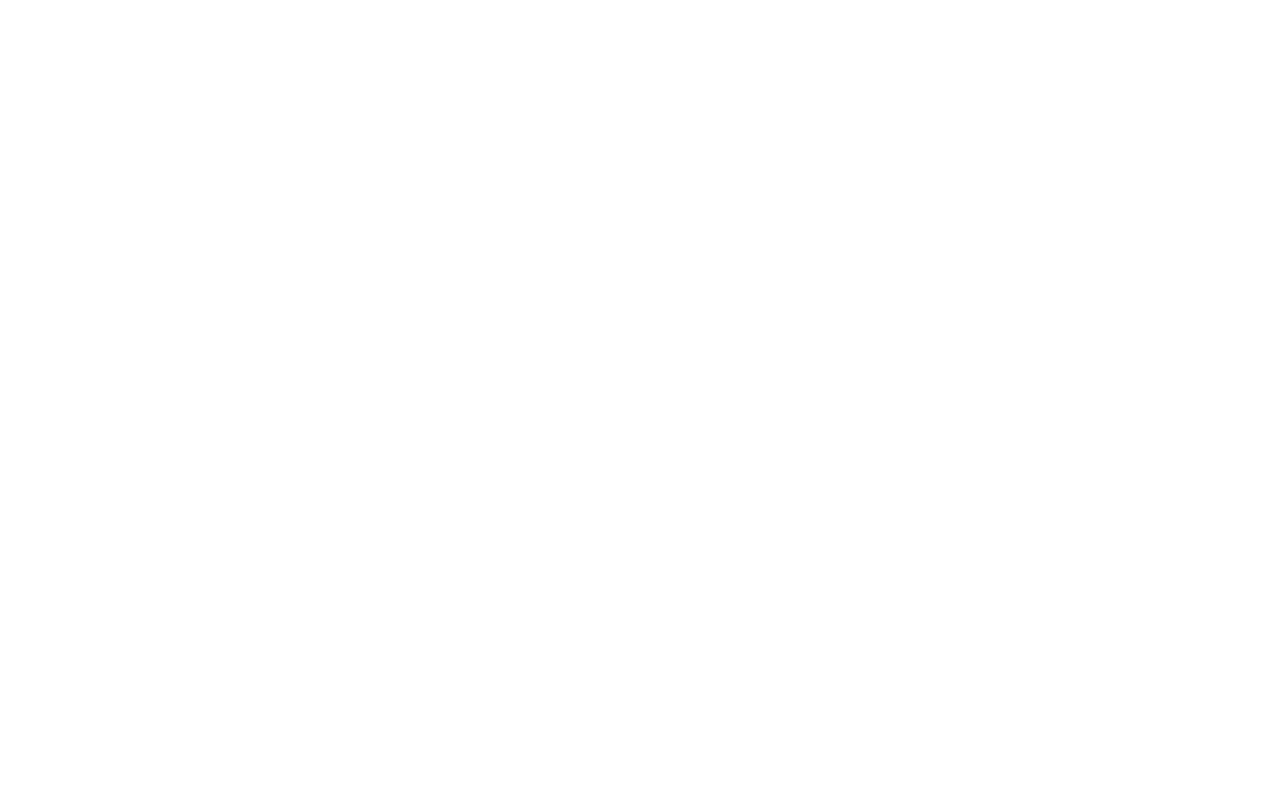
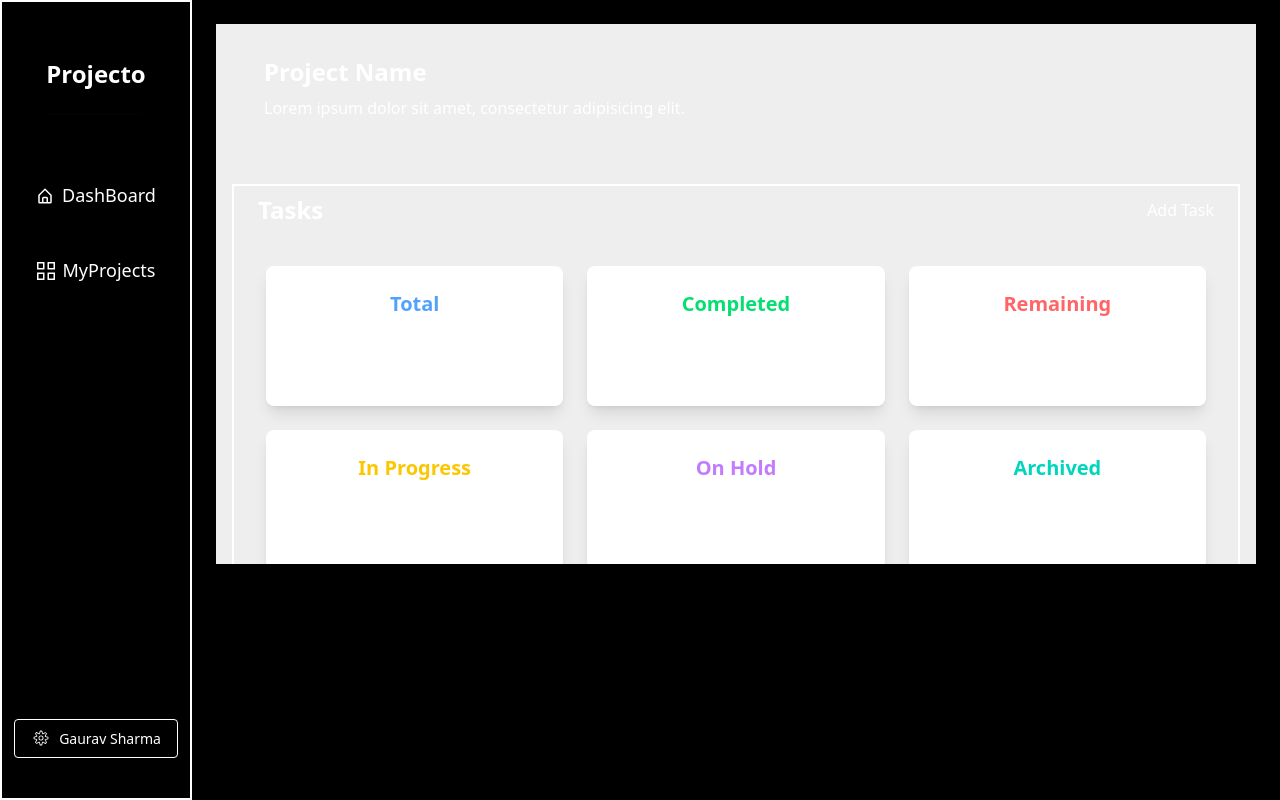
Before and after one commit to GauravSharma1711/Taskify, a React (Vite) app in the folder frontend/: page /project in a window 1280 px wide. Before the commit this address had no page. Built offline with nearby package versions, Linux system fonts and the light colour scheme.

Commit message:
project page ui

```diff
--- a/frontend/src/App.jsx
+++ b/frontend/src/App.jsx
@@ -7,6 +7,7 @@
 import Layout from './layout/Layout'
 import MyProjects from './pages/MyProjects'
 import Profile from './pages/Profile'
+import Project from './components/Project'
 
 
 const App = () => {
@@ -22,6 +23,7 @@
         <Route path="/dashboard" element={<Dashboard />} />
         <Route path="/myprojects" element={<MyProjects />} />
         <Route path="/profile" element={<Profile />} />
+        <Route path="/project" element={<Project/>} />
         {/* You can add more sidebar pages here */}
       </Route>
 
--- /dev/null
+++ b/frontend/src/components/Project.jsx
@@ -0,0 +1,120 @@
+import React from 'react'
+
+const Project = () => {
+  return (
+    <div className=' flex flex-col gap-4 bg-base-300 w-full  h-[540px] overflow-y-scroll ' >
+
+
+   <div className=' flex flex-col gap-2 px-8 py-4 m-4' >
+    <h1 className=' font-bold text-2xl' >Project Name</h1>
+    <p>Lorem ipsum dolor sit amet, consectetur adipisicing elit.</p>
+   </div>
+
+
+   <div className=' flex flex-col border-2 mx-4 my-4 border-white   ' >
+
+    <div className=' p-2 flex items-center justify-between mx-4  '>
+        <div>
+    <h2 className=' font-bold text-2xl'>Tasks</h2>
+        </div>
+        <div>
+    <button>Add Task</button>
+        </div>
+    </div>
+
+      <div className='grid grid-cols-1 place-items-center md:grid-cols-2 lg:grid-cols-3 gap-6 p-8'>
+
+
+        <div className='card bg-base-100 w-full rounded-lg shadow-lg transform transition-transform hover:scale-105'>
+          <div className="card-body flex flex-col items-center justify-center p-6">
+            <h2 className="card-title text-xl font-semibold text-blue-400 mb-2">Total</h2>
+            <span className='font-bold text-5xl text-white'>7</span>
+          </div>
+        </div>
+
+
+        <div className='card bg-base-100 w-full rounded-lg shadow-lg transform transition-transform hover:scale-105'>
+          <div className="card-body flex flex-col items-center justify-center p-6">
+            <h2 className="card-title text-xl font-semibold text-green-400 mb-2">Completed</h2>
+            <span className='font-bold text-5xl text-white'>4</span>
+          </div>
+        </div>
+
+
+        <div className='card bg-base-100 w-full rounded-lg shadow-lg transform transition-transform hover:scale-105'>
+          <div className="card-body flex flex-col items-center justify-center p-6">
+            <h2 className="card-title text-xl font-semibold text-red-400 mb-2">Remaining</h2>
+            <span className='font-bold text-5xl text-white'>3</span>
+          </div>
+        </div>
+
+
+        <div className='card bg-base-100 w-full rounded-lg shadow-lg transform transition-transform hover:scale-105'>
+          <div className="card-body flex flex-col items-center justify-center p-6">
+            <h2 className="card-title text-xl font-semibold text-yellow-400 mb-2">In Progress</h2>
+            <span className='font-bold text-5xl text-white'>2</span>
+          </div>
+        </div>
+
+
+        <div className='card bg-base-100 w-full rounded-lg shadow-lg transform transition-transform hover:scale-105'>
+          <div className="card-body flex flex-col items-center justify-center p-6">
+            <h2 className="card-title text-xl font-semibold text-purple-400 mb-2">On Hold</h2>
+            <span className='font-bold text-5xl text-white'>1</span>
+          </div>
+        </div>
+
+
+        <div className='card bg-base-100 w-full rounded-lg shadow-lg transform transition-transform hover:scale-105'>
+          <div className="card-body flex flex-col items-center justify-center p-6">
+            <h2 className="card-title text-xl font-semibold text-teal-400 mb-2">Archived</h2>
+            <span className='font-bold text-5xl text-white'>0</span>
+          </div>
+        </div>
+
+      </div>
+   </div>
+
+
+ <div className=' flex flex-col border-2 mx-4 my-4 border-white   ' >
+
+<div className=' p-2 flex items-center justify-between mx-4  '>
+        <div>
+    <h2 className=' font-bold text-2xl'>Notes</h2>
+        </div>
+        <div>
+    <button>Add Note</button>
+        </div>
+    </div>
+
+        <div className='grid grid-cols-1 lg:grid-cols-3 place-items-center gap-4 p-8'>
+  <div className='card bg-base-200 w-full max-w-xs shadow-sm'>
+    <div className="card-body flex flex-col items-center justify-center">
+      <h2 className="card-title">Total</h2>
+      <span className='font-bold text-2xl'>7</span>
+    </div>
+  </div>
+
+  <div className='card bg-base-200 w-full max-w-xs shadow-sm'>
+    <div className="card-body flex flex-col items-center justify-center">
+      <h2 className="card-title">Completed</h2>
+      <span className='font-bold text-2xl'>4</span>
+    </div>
+  </div>
+
+  <div className='card bg-base-200 w-full max-w-xs shadow-sm'>
+    <div className="card-body flex flex-col items-center justify-center">
+      <h2 className="card-title">Remaining</h2>
+      <span className='font-bold text-2xl'>3</span>
+    </div>
+  </div>
+</div>
+
+ </div>
+
+
+    </div>
+  )
+}
+
+export default Project
--- a/frontend/src/components/Sidebar.jsx
+++ b/frontend/src/components/Sidebar.jsx
@@ -6,49 +6,48 @@
 
 const Sidebar = () => {
   return (
-    <div className='flex flex-col items-center  min-h-screen w-64 text-white p-10 border-2 border-white-600'>
+    <div className='flex flex-col items-center  min-h-screen w-48 text-white p-10 border-2 border-white-600'>
 
         <div className=' p-4'>
-            <h1 className=' text-2xl font-bold'>Taskify</h1>
+            <h1 className=' text-2xl font-bold'>Projecto</h1>
       <div className="divider w-24"></div>
         </div>
 
 
-        <div className=' flex flex-col items-center mt-4 gap-6'>
+        <main className=' flex flex-grow flex-col items-center mt-4 gap-6'>
 
-          <Link to={'/dashboard'} className=' text-[18px] flex px-12 py-3 rounded-sm  cursor-pointer items-center hover:bg-base-200 justify-center gap-2' >
+          <Link to={'/dashboard'} className=' text-[18px] flex px-6 py-3 rounded-sm  cursor-pointer items-center hover:bg-base-200 justify-center gap-2' >
            <BiHomeAlt />
            DashBoard
            </Link>
 
- <Link to={'/myprojects'} className=' text-[18px] flex px-12 py-3 rounded-sm  cursor-pointer items-center hover:bg-base-200 justify-center gap-2' >
+ <Link to={'/myprojects'} className=' text-[18px] flex px-6 py-3 rounded-sm  cursor-pointer items-center hover:bg-base-200 justify-center gap-2' >
            <GrProjects />
            MyProjects
            </Link>
 
 
+        </main>
 
-
-        </div>
-
-<div className="dropdown dropdown-top absolute bottom-8  left-4">
+<div className="dropdown dropdown-top">
   <div
     tabIndex={0}
     role="button"
-    className="flex items-center gap-2 px-12 py-2 border border-white-600 rounded text-white hover:bg-white/20 cursor-pointer"
+    className="flex items-start justify-start gap-2 px-4 py-2 border border-white-600 rounded text-white hover:bg-white/20 cursor-pointer"
   >
     <CiSettings className="text-xl" />
-    <h2 className="text-[14px]">Gaurav Sharma</h2>
+    <h2 className="text-[14px] whitespace-nowrap">Gaurav Sharma</h2>
   </div>
 
   <ul
     tabIndex={0}
     className="dropdown-content menu bg-base-200 rounded-box z-10 w-52 p-2 shadow"
   >
-    <li><Link to={'/profile'}>Profile</Link></li>
+    <li><Link to="/profile">Profile</Link></li>
     <li><a>Logout</a></li>
   </ul>
 </div>
+
 
 
 
--- a/frontend/src/layout/Layout.jsx
+++ b/frontend/src/layout/Layout.jsx
@@ -5,9 +5,10 @@
 
 const Layout = () => {
   return (
-    <div className="flex min-h-screen bg-black text-white">
+    <div className="flex min-h-screen bg-black text-white overflow-x-hidden
+ ">
       <Sidebar />
-      <div className="flex-1 p-6">
+      <div className="flex-1  px-4 py-6 md:px-6">
         <Outlet /> {/* This is where child routes will render */}
       </div>
     </div>
--- /dev/null
+++ b/frontend/src/pages/EditProfile.jsx
@@ -0,0 +1,58 @@
+import React from 'react'
+import { MdEdit } from "react-icons/md";
+
+
+const EditProfile = () => {
+  return (
+
+    <>
+      <button
+      className='w-full border-2 border-white p-2 rounded-md flex items-center justify-center gap-2 cursor-pointer'
+       onClick={() => document.getElementById('update_profile_modal').showModal()}
+      >
+             <MdEdit />
+              <h3>Edit Profile</h3>
+          </button>
+
+
+ {/* Modal */}
+      <dialog id="update_profile_modal" className="modal"  >
+        <div className="modal-box">
+          <h3 className="font-bold text-xl mb-4">Update Profile</h3>
+
+           <form method="dialog">
+  <button className="btn btn-sm btn-circle btn-ghost absolute right-2 top-2">✕</button>
+</form>
+
+          <form method="dialog" className="flex flex-col gap-4">
+
+            <input
+              type="text"
+              placeholder="username"
+              className="input input-bordered focus:outline-none w-full"
+            />
+
+              <input
+              type="text"
+              placeholder="FullName"
+              className="input input-bordered focus:outline-none w-full"
+            />
+
+
+    <input
+              type="Email"
+              placeholder="Email"
+              className="input input-bordered focus:outline-none w-full"
+            />
+
+            <div className="modal-action">
+              <button className="btn border-slate-700 bg-base-200 w-full">update</button>
+            </div>
+          </form>
+        </div>
+      </dialog>
+      </>
+  )
+}
+
+export default EditProfile
--- a/frontend/src/pages/MyProjects.jsx
+++ b/frontend/src/pages/MyProjects.jsx
@@ -13,7 +13,6 @@
       </div>
 
       <div className='grid grid-cols-1 place-items-center md:grid-cols-2 lg:grid-cols-3 gap-6 p-8'>
-
 
 
         <div className='card bg-base-200 w-full rounded-lg shadow-lg transform transition-transform hover:scale-105'>
@@ -64,6 +63,7 @@
         </div>
 
       </div>
+
     </div>
   );
 };
--- a/frontend/src/pages/Profile.jsx
+++ b/frontend/src/pages/Profile.jsx
@@ -1,5 +1,6 @@
 import React from 'react'
-import { MdEdit } from "react-icons/md";
+import EditProfile from './EditProfile';
+
 const Profile = () => {
   return (
     <div className='bg-black min-h-screen w-full text-white font-sans'>
@@ -50,10 +51,7 @@
       </div>
 
 
- <div className=' border-2  lg-w-full border-white p-2 rounded-md flex items-center justify-center cursor-pointer '>
-          <MdEdit />
-           <h3>Edit Profile</h3>
-       </div>
+<EditProfile/>
 
 
     </div>
```
